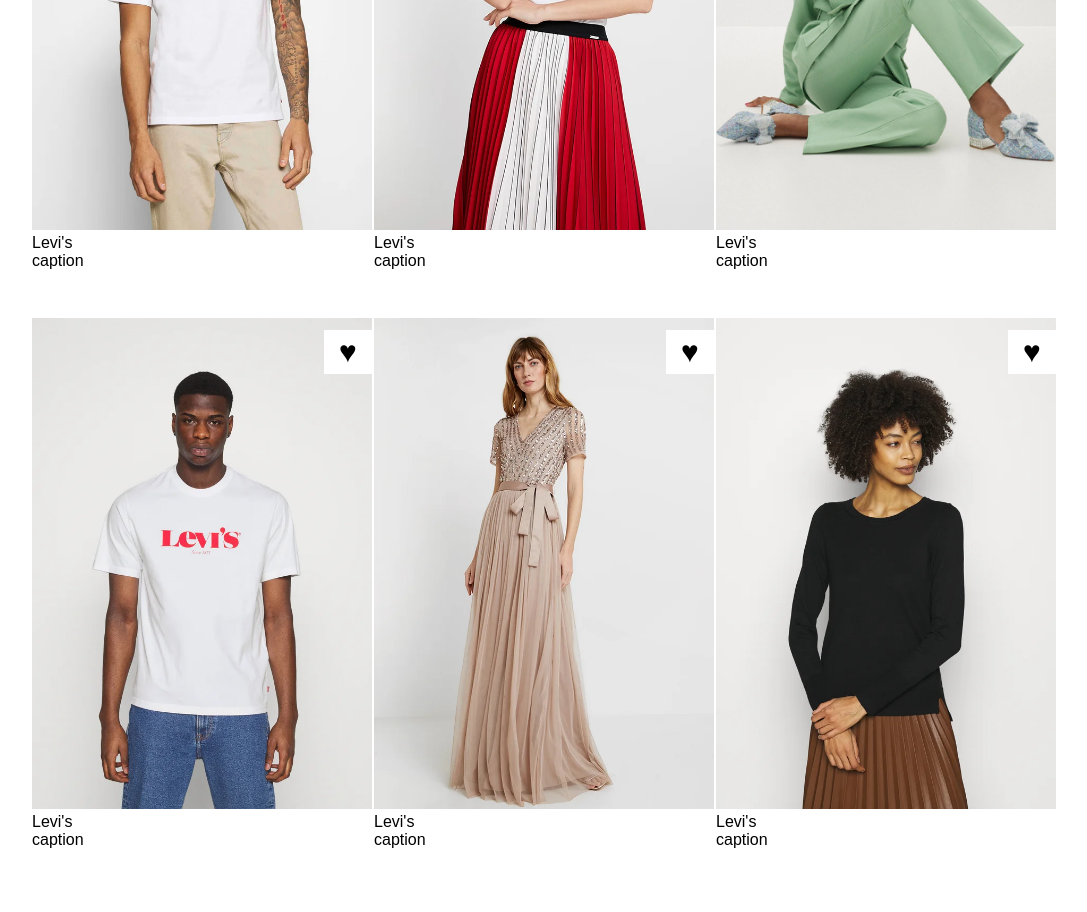
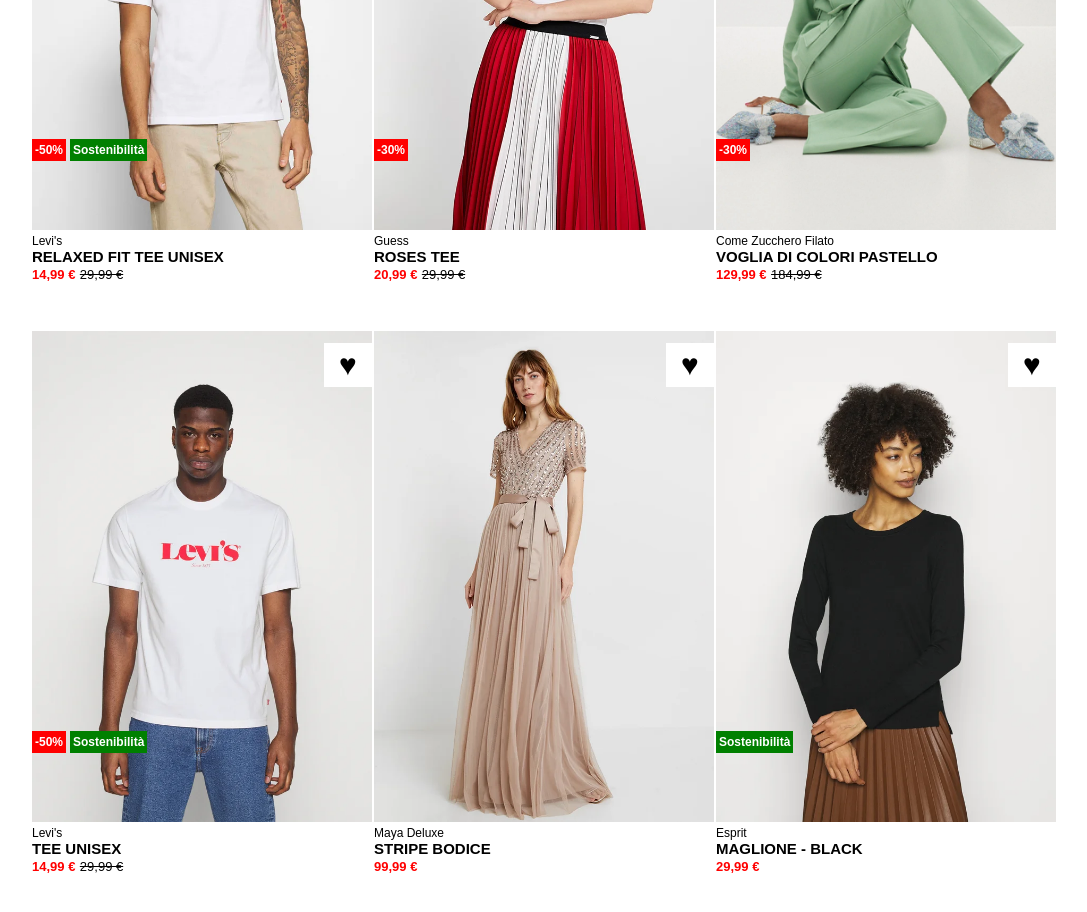
Before and after one commit to Francesco-Rapetti/html-css-boolando, a plain HTML site: page index.html in a window 1280 px wide. Shown: the part 400-1312 px from the top of the page, without its empty margins (96-1183 px from the left). Drawn offline with Linux system fonts and the light colour scheme.

Commit message:
Add full main

```diff
--- a/css/style.css
+++ b/css/style.css
@@ -9,6 +9,7 @@
 
 body {
     font-family: sans-serif;
+    position: relative;
     z-index: -1;
 }
 
@@ -66,14 +67,14 @@
 /* MAIN */
 
 main {
+    position: relative;
     padding: 0 10%;
     z-index: -1;
 }
 
-/* img start */
+/* product start */
 
 .product-container {
-    position: relative;
     z-index: 0;
     display: flex;
     justify-content: space-between;
@@ -82,13 +83,11 @@
     max-width: 1500px;
 }
 
+/* img start */
+
 .product-container figure img {
     max-width: 340px;
     transition: 0.5s;
-}
-
-.product-container figure > figcaption {
-    margin-bottom: 48px;
 }
 
 .product-container > .product {
@@ -98,6 +97,8 @@
 .product-container .img-container {
     background-size: contain;
     background-repeat: no-repeat;
+    cursor: pointer;
+    pointer-events: auto;
 }
 
 .product-container .img-container.first { background-image: url(../img/1b.webp); }
@@ -107,11 +108,71 @@
 .product-container .img-container.fifth { background-image: url(../img/5b.webp); }
 .product-container .img-container.sixth { background-image: url(../img/6b.webp); }
 
-.product-container img:hover {
+.product-container .img-container:hover img {
     opacity: 0;
 }
 
 /* img end */
+
+/* figcaption start */
+
+.product-container figure > figcaption {
+    margin-bottom: 48px;
+}
+
+.product-container figure > figcaption > .brand {
+    font-size: 12px;
+}
+
+.product-container figure > figcaption > .name {
+    font-weight: 600;
+    font-size: 15px;
+}
+
+.product-container figure > figcaption > .price {
+    font-weight: 400;
+    font-size: 13px;
+    text-decoration: line-through;
+}
+
+.product-container figure > figcaption > .price.discount {
+    font-weight: 600;
+    text-decoration: none;
+    color: red;
+}
+
+/* figcaption end */
+
+/* discount start */
+
+.img-container > div {
+    position: absolute;
+    z-index: 1;
+    top: 400px;
+    color: white;
+    font-weight: 600;
+    font-size: 12px;
+}
+
+.img-container > div > div {
+    display: flex;
+    pointer-events: auto;
+}
+
+.img-container > div > div > div {
+    padding: 4px 3px;
+}
+
+.img-container > div > div > .sale {
+    background-color: red;
+    margin-right: 4px;
+}
+
+.img-container > div > div > .eco {
+    background-color: green;
+}
+
+/* discount end */
 
 /* heart start */
 
@@ -121,12 +182,14 @@
     margin: 12px 0 0 292px;
     background-color: white;
     padding: 5px 16px 5px 15px;
+    pointer-events: none;
 }
 
 .heart > input[type="checkbox"] {
     appearance: none;
     cursor: pointer;
     outline: none;
+    pointer-events: auto;
 }
 
 .heart > input[type="checkbox"]:before {
@@ -160,3 +223,5 @@
 }
 
 /* heart end */
+
+/* product end */
--- a/index.html
+++ b/index.html
@@ -44,11 +44,19 @@
 
                 <figure>
                     <div class="img-container first">
+                        <div>
+                            <div>
+                                <div class="sale">-50%</div>
+                                <div class="eco">Sostenibilità</div>
+                            </div>
+                        </div>
                         <img class="a" src="img/1.webp" alt="">
                     </div>
                     <figcaption>
                         <p class="brand">Levi's</p>
-                        caption
+                        <p class="name">RELAXED FIT TEE UNISEX</p>
+                        <span class="price discount">14,99 &euro;</span>
+                        <span class="price">29,99 &euro;</span>
                     </figcaption>
                 </figure>
             </div>
@@ -60,11 +68,18 @@
 
                 <figure>
                     <div class="img-container second">
+                        <div>
+                            <div>
+                                <div class="sale">-30%</div>
+                            </div>
+                        </div>
                         <img class="a" src="img/2.webp" alt="">
                     </div>
                     <figcaption>
-                        <p class="brand">Levi's</p>
-                        caption
+                        <p class="brand">Guess</p>
+                        <p class="name">ROSES TEE</p>
+                        <span class="price discount">20,99 &euro;</span>
+                        <span class="price">29,99 &euro;</span>
                     </figcaption>
                 </figure>
             </div>
@@ -76,11 +91,18 @@
 
                 <figure>
                     <div class="img-container third">
+                        <div>
+                            <div>
+                                <div class="sale">-30%</div>
+                            </div>
+                        </div>
                         <img class="a" src="img/3.webp" alt="">
                     </div>
                     <figcaption>
-                        <p class="brand">Levi's</p>
-                        caption
+                        <p class="brand">Come Zucchero Filato</p>
+                        <p class="name">VOGLIA DI COLORI PASTELLO</p>
+                        <span class="price discount">129,99 &euro;</span>
+                        <span class="price">184,99 &euro;</span>
                     </figcaption>
                 </figure>
             </div>
@@ -92,11 +114,19 @@
 
                 <figure>
                     <div class="img-container fourth">
+                        <div>
+                            <div>
+                                <div class="sale">-50%</div>
+                                <div class="eco">Sostenibilità</div>
+                            </div>
+                        </div>
                         <img class="a" src="img/4.webp" alt="">
                     </div>
                     <figcaption>
                         <p class="brand">Levi's</p>
-                        caption
+                        <p class="name">TEE UNISEX</p>
+                        <span class="price discount">14,99 &euro;</span>
+                        <span class="price">29,99 &euro;</span>
                     </figcaption>
                 </figure>
             </div>
@@ -111,8 +141,10 @@
                         <img class="a" src="img/5.webp" alt="">
                     </div>
                     <figcaption>
-                        <p class="brand">Levi's</p>
-                        caption
+                        <p class="brand">Maya Deluxe</p>
+                        <p class="name">STRIPE BODICE</p>
+                        <span class="price discount">99,99 &euro;</span>
+                        <!-- <span class="price">29,00 &euro;</span> -->
                     </figcaption>
                 </figure>
             </div>
@@ -124,11 +156,18 @@
 
                 <figure>
                     <div class="img-container sixth">
+                        <div>
+                            <div>
+                                <div class="eco">Sostenibilità</div>
+                            </div>
+                        </div>
                         <img class="a" src="img/6.webp" alt="">
                     </div>
                     <figcaption>
-                        <p class="brand">Levi's</p>
-                        caption
+                        <p class="brand">Esprit</p>
+                        <p class="name">MAGLIONE - BLACK</p>
+                        <span class="price discount">29,99 &euro;</span>
+                        <!-- <span class="price">29,00 &euro;</span> -->
                     </figcaption>
                 </figure>
             </div>
```
